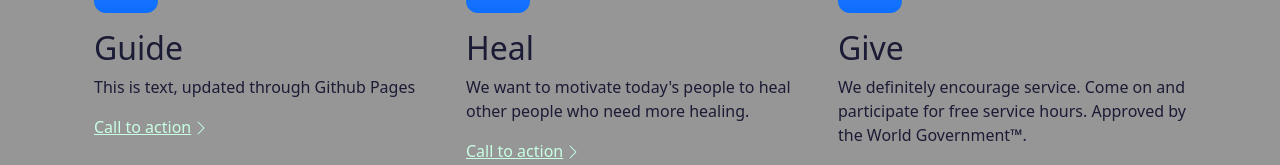
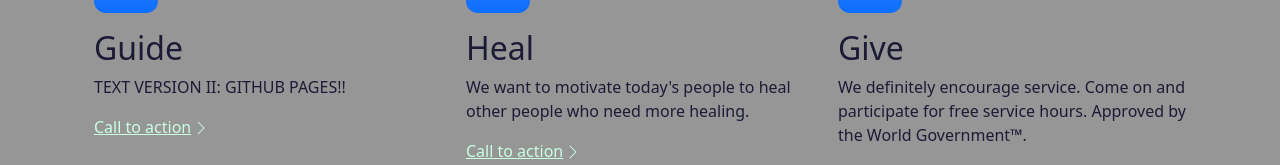
Before and after one commit to T-Minus-24-Hours/t-minus-24-hours.github.io, a plain HTML site: page index.html in a window 1280 px wide. Shown: the part 958-1123 px from the top of the page. Drawn offline with nearby package versions, Linux system fonts and the light colour scheme.

Commit message:
deploy: 5f1262ad99aa5bc3b1847cc255c50d0c5f440707

```diff
--- a/index.html
+++ b/index.html
@@ -77,7 +77,7 @@
           <svg class="bi" width="1em" height="1em"><use xlink:href="#book"/></svg>
         </div>
         <h2>Guide</h2>
-        <p>This is text, updated through Github Pages
+        <p>TEXT VERSION II: GITHUB PAGES!!
         </p>
         <a href="#" class="icon-link">
           Call to action
```
Also changed, not shown: 1 other file.
